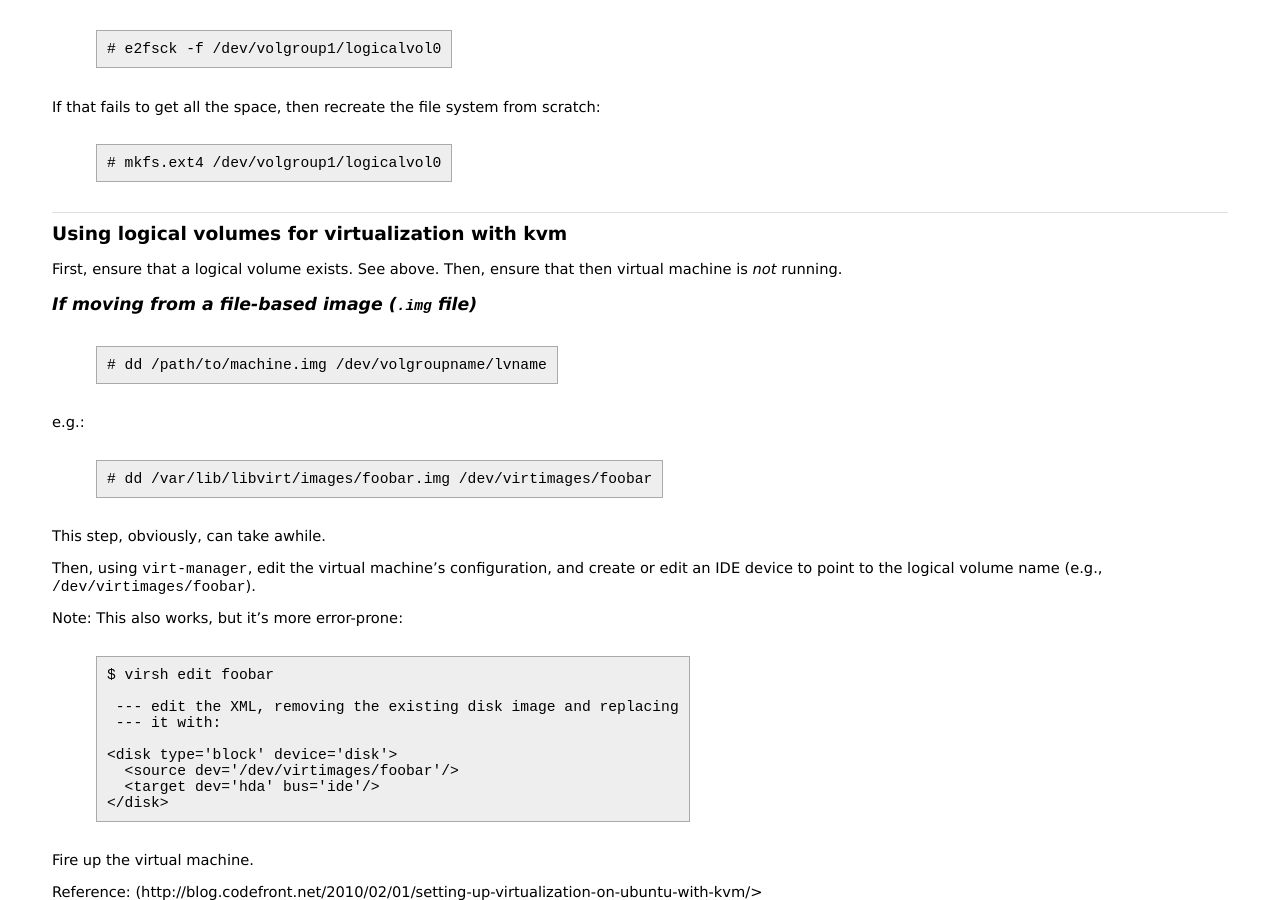
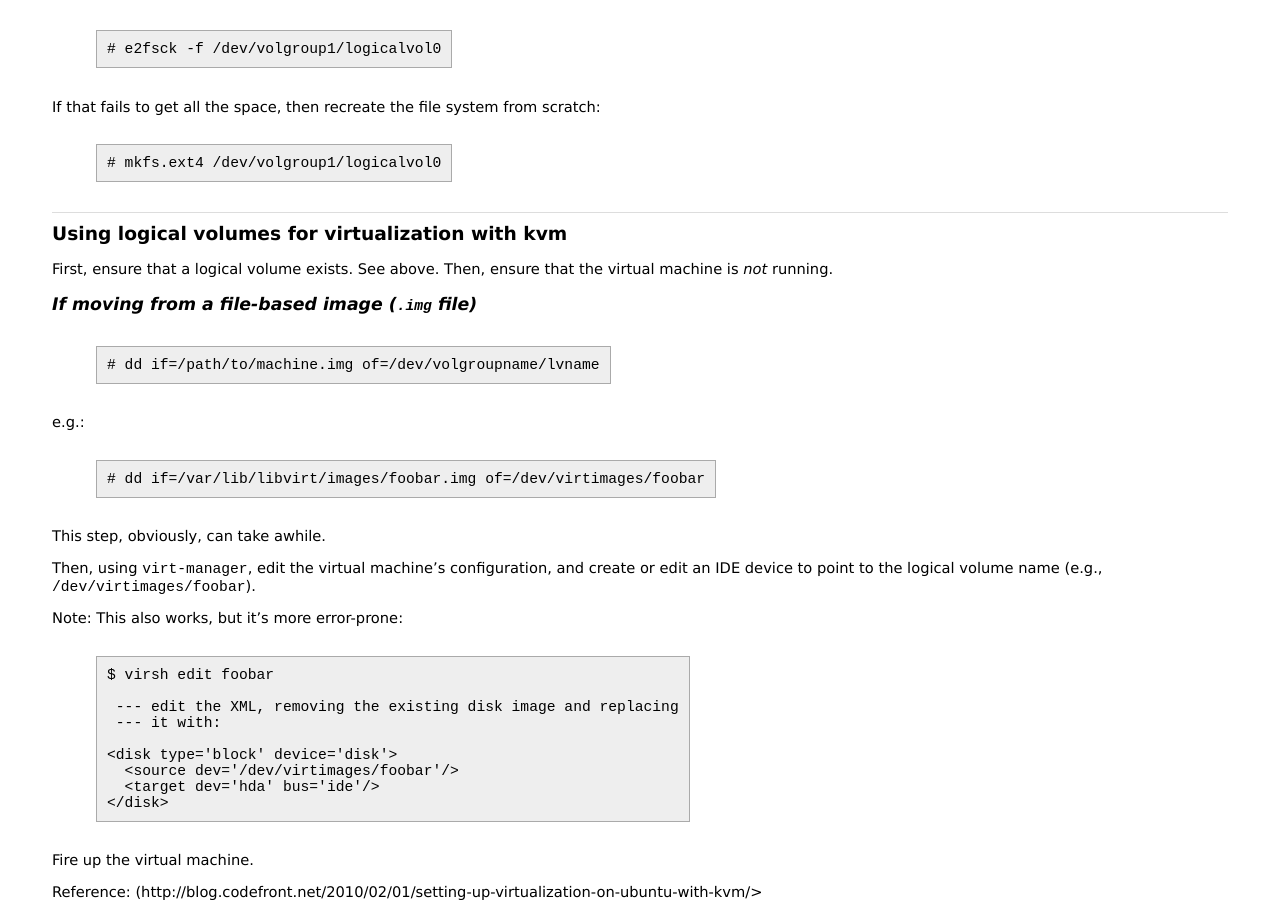
Before and after one commit to bmc/cheat-sheets, a Jekyll site: the page built from ubuntu.md, in a window 1280 px wide and 900 px high, scrolled down 4711 px. Built offline with Jekyll 4.4.1, drawn with Linux system fonts in a browser that asks for light colours.

Commit message:
Fixed dd commands

```diff
--- a/ubuntu.md
+++ b/ubuntu.md
@@ -205,15 +205,15 @@ scratch:
 ## Using logical volumes for virtualization with kvm
 
 First, ensure that a logical volume exists. See above. Then, ensure that
-then virtual machine is *not* running.
+the virtual machine is *not* running.
 
 ### If moving from a file-based image (`.img` file)
 
-    # dd /path/to/machine.img /dev/volgroupname/lvname
+    # dd if=/path/to/machine.img of=/dev/volgroupname/lvname
 
 e.g.:
 
-    # dd /var/lib/libvirt/images/foobar.img /dev/virtimages/foobar
+    # dd if=/var/lib/libvirt/images/foobar.img of=/dev/virtimages/foobar
 
 This step, obviously, can take awhile.
 
```
